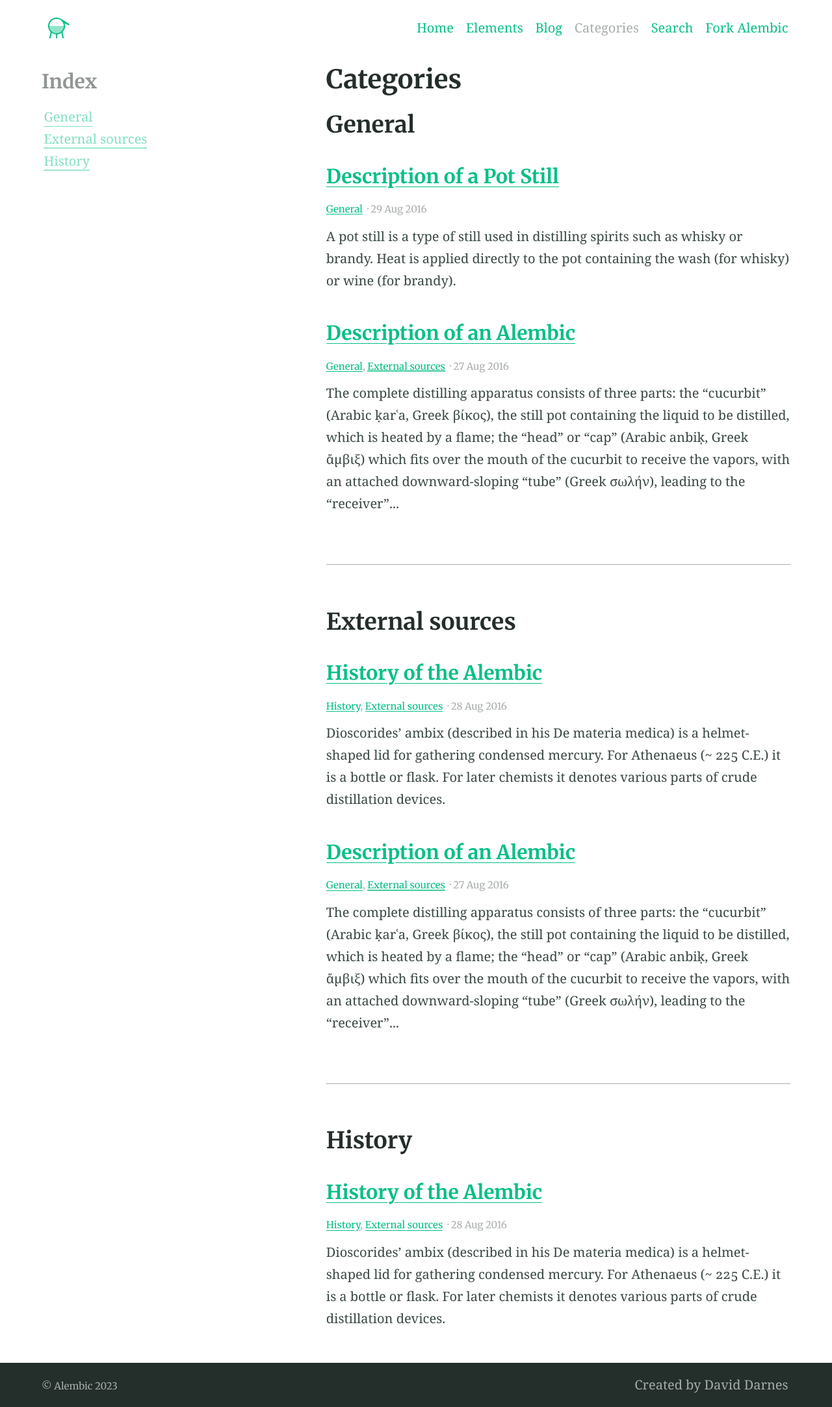
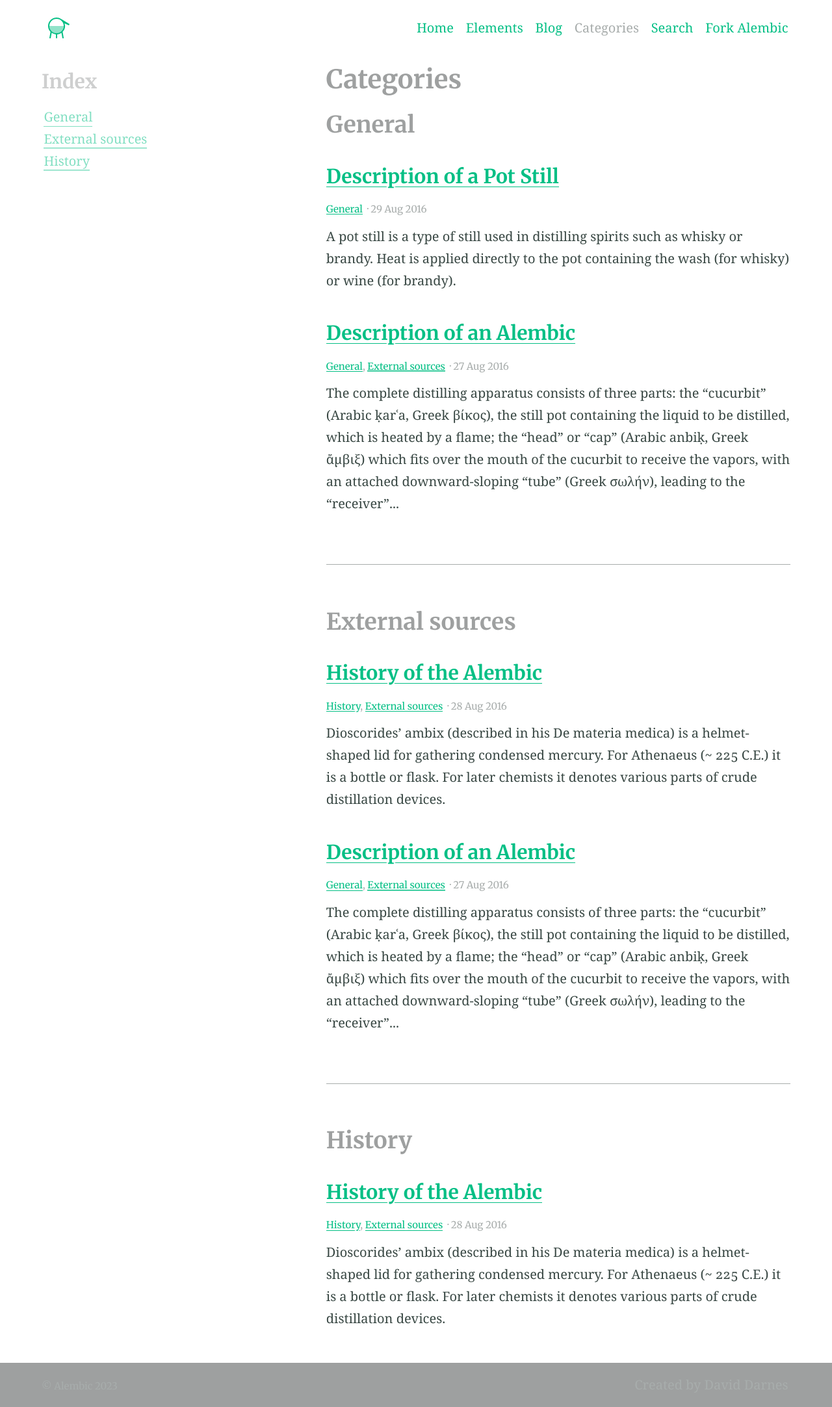
Before and after one commit to matthewdgroves/matthewdgroves.github.io, a Jekyll site: the page built from categories.md, in a window 1280 px wide. Shown: the whole page at 65% size. Built offline with Jekyll 4.4.1, drawn with Linux system fonts in a browser that asks for light colours.

Commit message:
Update _settings.scss

```diff
--- a/_sass/_settings.scss
+++ b/_sass/_settings.scss
@@ -5,7 +5,8 @@ $featureBackgroundColour: #f9fafa !default;
 $accentColour: #05bf85 !default;
 
 // Text colours
-$headingColour: #242e2b !default;
+//$headingColour: #242e2b !default;
+$headingColour: #9ea0a0 !default;
 $bodyColour: #384743 !default;
 $linkColour: #05bf85 !default;
 $hoverColour: #008000 !default;
```
